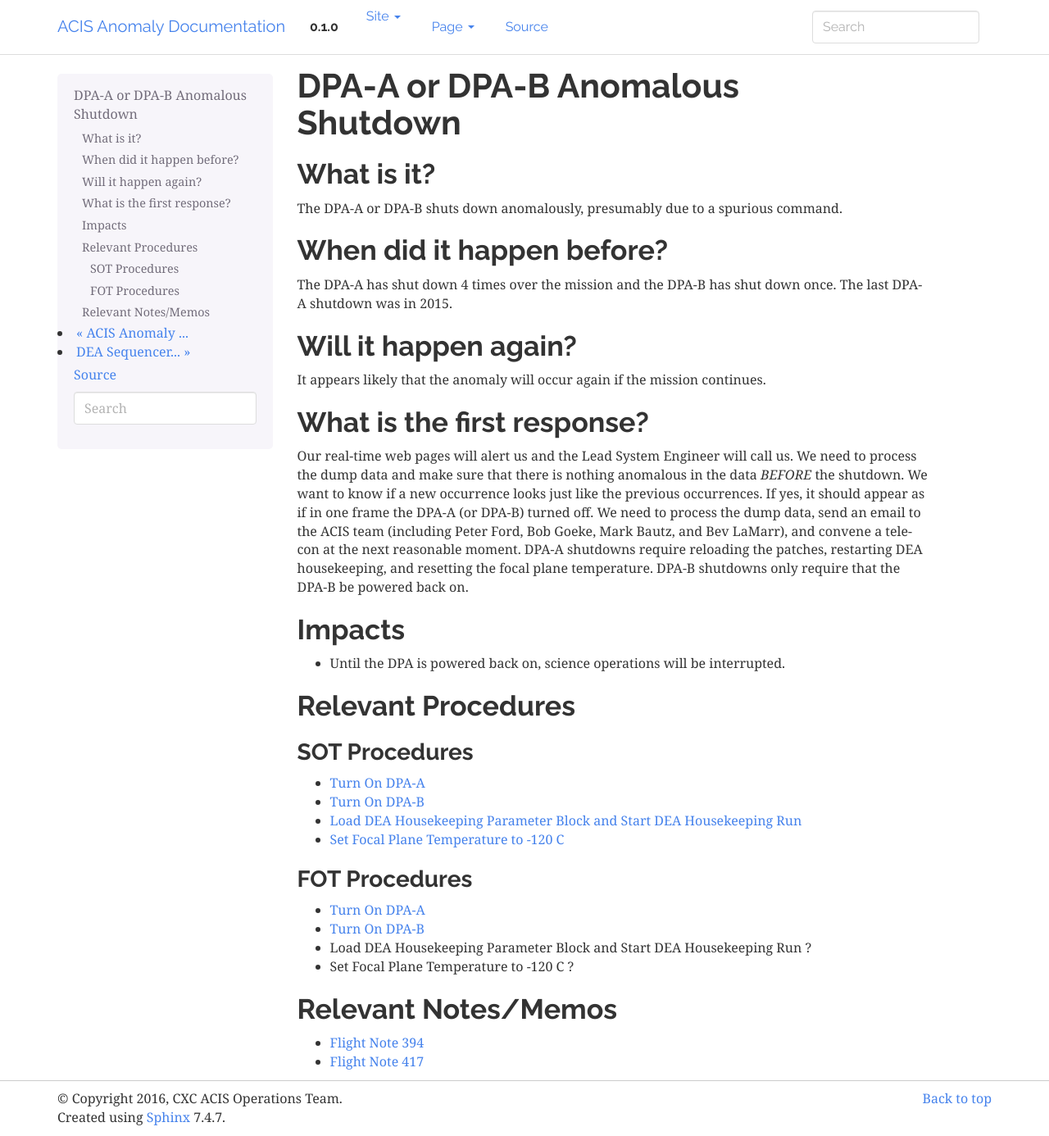
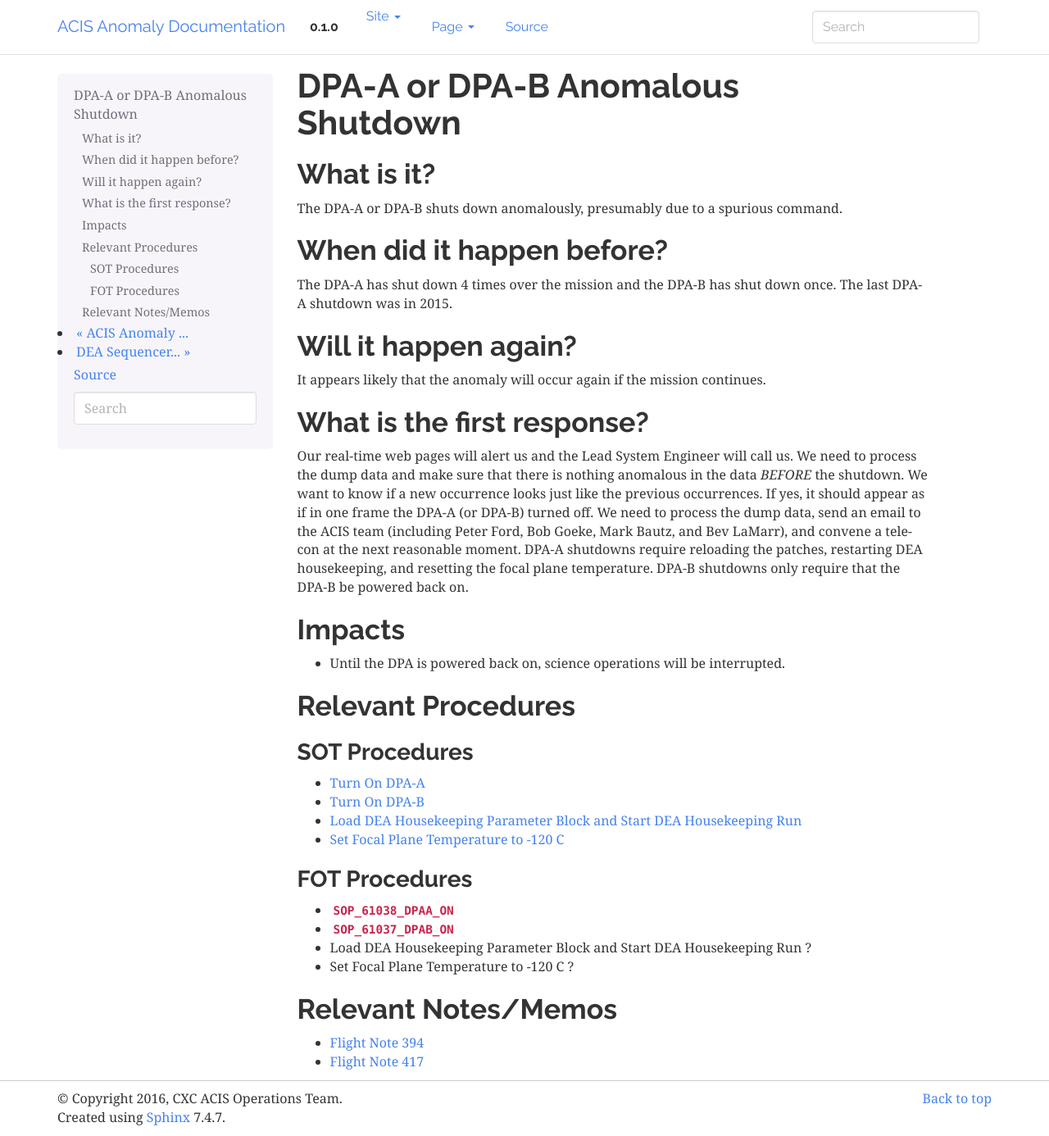
Before and after one commit to acisops/acis_anomaly_pages, a Sphinx documentation site: the page built from source/dpa_shutdown.rst, in a window 1280 px wide and 1386 px high. Shown: the whole window at 82% size. Built offline with Sphinx 7.4.7, drawn with Linux system fonts in a browser that asks for light colours.

Commit message:
Fix links

```diff
--- a/source/dpa_shutdown.rst
+++ b/source/dpa_shutdown.rst
@@ -36,6 +36,12 @@
 Relevant Procedures
 -------------------
 
+.. |dpaa_on| replace:: ``SOP_61038_DPAA_ON``
+.. _dpaa_on: http://occweb.cfa.harvard.edu/occweb/FOT/configuration/procedures/SOP/SOP_61038_DPAA_ON.pdf
+
+.. |dpab_on| replace:: ``SOP_61037_DPAB_ON``
+.. _dpab_on: http://occweb.cfa.harvard.edu/occweb/FOT/configuration/procedures/SOP/SOP_61037_DPAB_ON.pdf
+
 SOT Procedures
 ++++++++++++++
 
@@ -47,8 +53,8 @@
 FOT Procedures
 ++++++++++++++
 
-* `Turn On DPA-A <http://occweb.cfa.harvard.edu/occweb/FOT/configuration/procedures/SOP/SOP_61038_DPAA_ON.pdf>`_
-* `Turn On DPA-B <http://occweb.cfa.harvard.edu/occweb/FOT/configuration/procedures/SOP/SOP_61037_DPAB_ON.pdf>`_
+* |dpaa_on|_
+* |dpab_on|_
 * Load DEA Housekeeping Parameter Block and Start DEA Housekeeping Run ?
 * Set Focal Plane Temperature to -120 C ?
 
```
